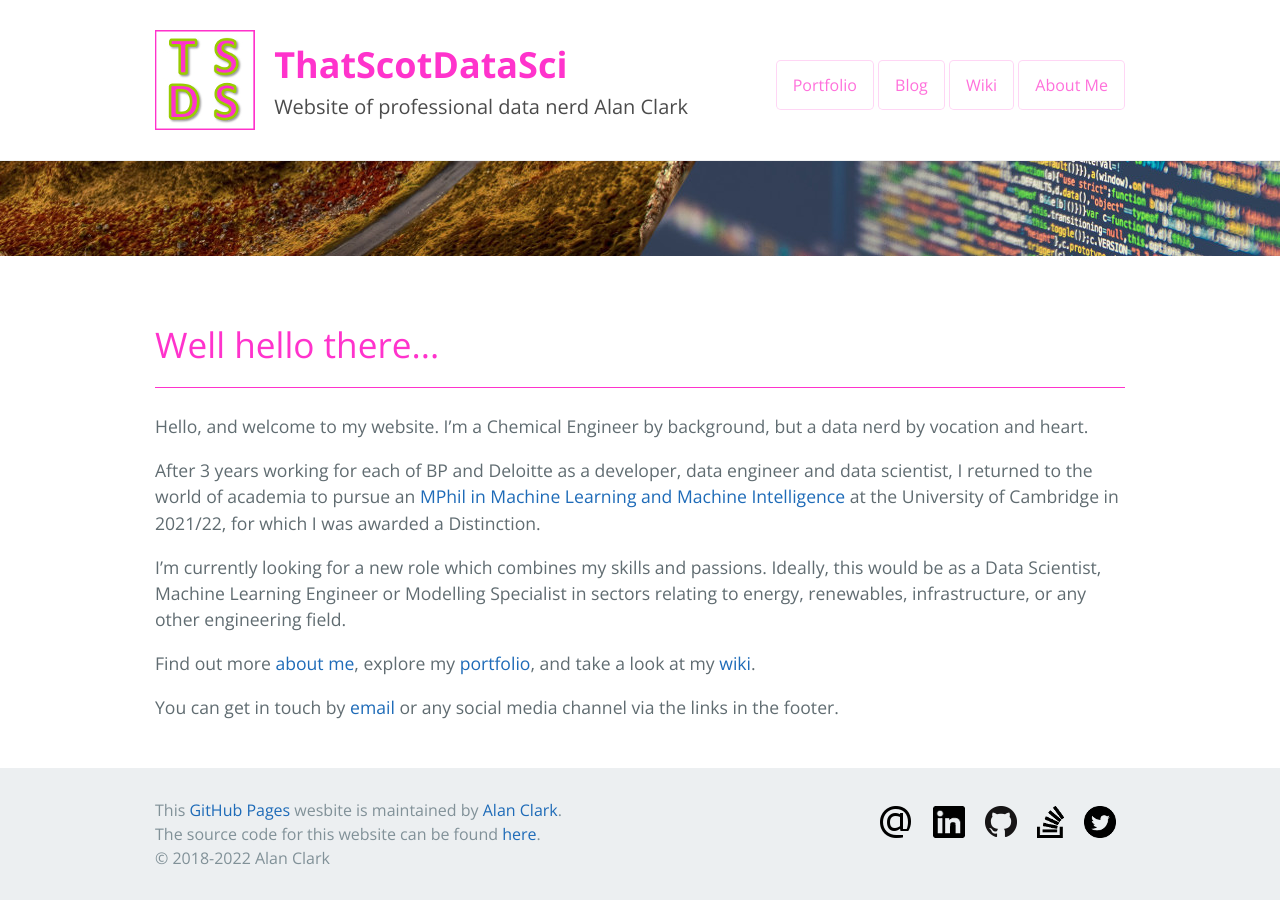
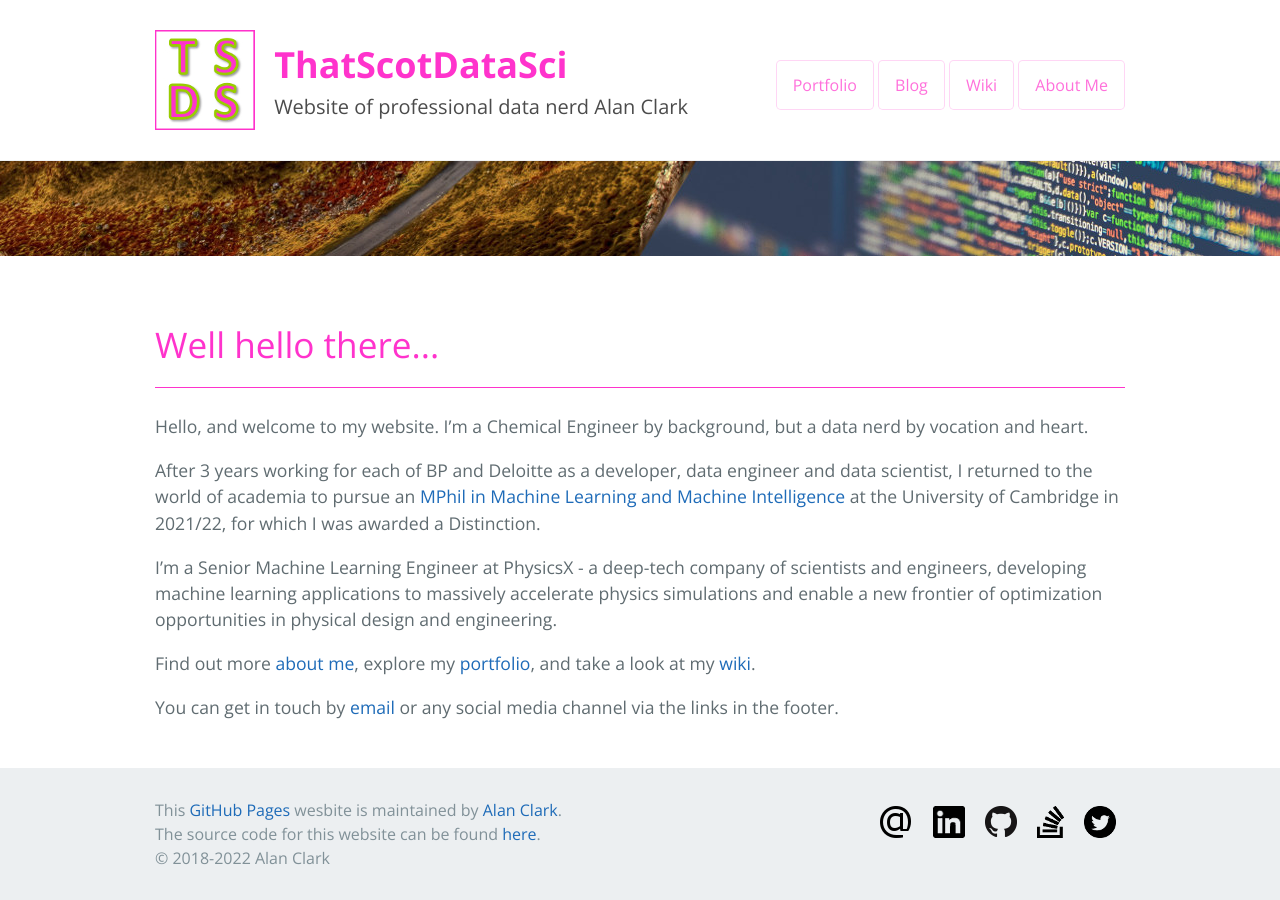
Before and after one commit to thatscotdatasci/thatscotdatasci.github.io, a Jekyll site: the page built from index.md, in a window 1280 px wide and 900 px high, scrolled down 650 px. Built offline with Jekyll 4.4.1, drawn with Linux system fonts in a browser that asks for light colours.

Commit message:
Adding details about PhysicsX; updating MLMI info; updating Gems

```diff
--- a/about.html
+++ b/about.html
@@ -13,8 +13,8 @@ title-settings: hide
     <div class="col-8">
       <p>I'm passionate about using data to solve complex, real-world problems. I have 6 years experience of developing cloud-native, data-driven products in a variety of programming languages and frameworks, with specialist skills as a Full Stack Data Scientist/Machine Learning Engineer. I've held roles in the energy, trading and consulting sectors, where I have proven my ability to deliver top quality products under pressure in fast-paced and ever-changing environments.</p>
       <p>I recently obtained an <a href="https://www.mlmi.eng.cam.ac.uk">MPhil in Machine Learning and Machine Intelligence</a> at the University of Cambridge, with Distinction. I further hold an MEng in Chemical Engineering from the University of Edinburgh, and was recognised as one of the top six graduating Chemical Engineers in the UK in 2015. I'm a member of the Institution of Engineering and Technology (MIET), and a fellow of the Royal Statistical Society.</p>
-      <p>I'm currently looking for a new role which combines my skills and passions. Ideally, this would be as a Data Scientist, Machine Learning Engineer or Modelling Specialist in sectors relating to energy, renewables, infrastructure, or any other engineering field.</p>
-      <p>A copy of my CV is available on request; please feel free to get in touch via email or any social media channel.</p>
+      <p>I'm a Senior Machine Learning Engineer at PhysicsX - a deep-tech company of scientists and engineers, developing machine learning applications to massively accelerate physics simulations and enable a new frontier of optimization opportunities in physical design and engineering.</p>
+      <!-- <p>A copy of my CV is available on request; please feel free to get in touch via email or any social media channel.</p> -->
       <p>A timeline detailing my career and education to date can be found below.</p>
       {% include social-media-links.html %}
     </div>
--- a/index.md
+++ b/index.md
@@ -12,7 +12,7 @@ Hello, and welcome to my website. I'm a Chemical Engineer by background, but a d
 
 After 3 years working for each of BP and Deloitte as a developer, data engineer and data scientist, I returned to the world of academia to pursue an [MPhil in Machine Learning and Machine Intelligence](https://www.mlmi.eng.cam.ac.uk/) at the University of Cambridge in 2021/22, for which I was awarded a Distinction.
 
-I'm currently looking for a new role which combines my skills and passions. Ideally, this would be as a Data Scientist, Machine Learning Engineer or Modelling Specialist in sectors relating to energy, renewables, infrastructure, or any other engineering field.
+I'm a Senior Machine Learning Engineer at PhysicsX - a deep-tech company of scientists and engineers, developing machine learning applications to massively accelerate physics simulations and enable a new frontier of optimization opportunities in physical design and engineering.
 
 Find out more [about me](/about), explore my [portfolio](/portfolio), and take a look at my [wiki](/wiki).
 
```
Also changed, not shown: _career/physicsx.md (added, +14 -0 lines), _career/university-of-cambridge.md (+8 -3 lines), Gemfile.lock, assets/logos/career/physicsx_100.jpg (added).
